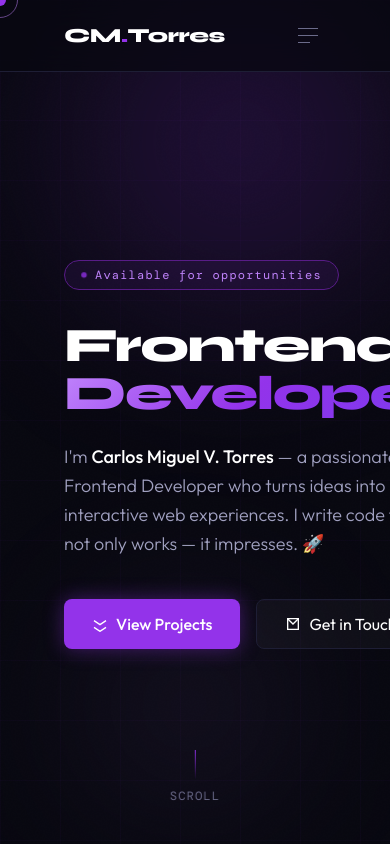
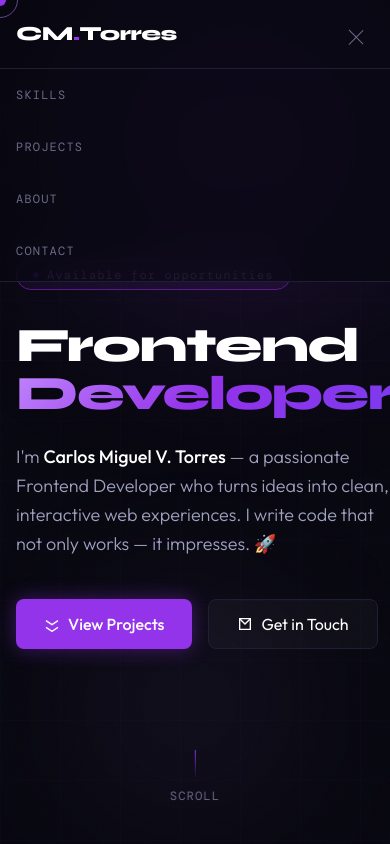
Before and after one commit to JenxxAI/carlos-portfolio, a Next.js app: page / in a window 390 px wide. Both pictures are taken after a click on the button "Open menu". Shown: the top 844 px of the page. Built offline with nearby package versions, Linux system fonts and the light colour scheme; a web font is replaced by a local one.

Commit message:
feat: make portfolio fully mobile responsive

```diff
--- a/components/About.tsx
+++ b/components/About.tsx
@@ -12,10 +12,10 @@ export default function About() {
   return (
     <section
       id="about"
-      className="py-24 px-16 grid gap-16 items-center"
+      className="py-24 px-4 sm:px-8 lg:px-16 grid gap-16 items-center"
       style={{
         background: '#0d0d1a',
-        gridTemplateColumns: 'repeat(auto-fit, minmax(300px, 1fr))',
+        gridTemplateColumns: 'repeat(auto-fit, minmax(min(300px, 100%), 1fr))',
       }}
     >
       {/* Left: text */}
--- a/components/Contact.tsx
+++ b/components/Contact.tsx
@@ -23,7 +23,7 @@ const socials = [
 
 export default function Contact() {
   return (
-    <section id="contact" className="py-32 px-16 text-center" style={{ background: '#080810' }}>
+    <section id="contact" className="py-32 px-4 sm:px-8 lg:px-16 text-center" style={{ background: '#080810' }}>
       <div className="max-w-xl mx-auto">
         <ScrollReveal>
           <p className="font-mono text-xs text-purple tracking-[0.15em] uppercase mb-2">
--- a/components/Footer.tsx
+++ b/components/Footer.tsx
@@ -1,7 +1,7 @@
 export default function Footer() {
   return (
     <footer
-      className="flex justify-between items-center px-16 py-8 flex-wrap gap-3"
+      className="flex justify-between items-center px-4 sm:px-8 lg:px-16 py-8 flex-wrap gap-3"
       style={{ borderTop: '1px solid #1e1e35' }}
     >
       <p className="font-mono text-xs tracking-widest" style={{ color: '#6b6b8a' }}>
--- a/components/Hero.tsx
+++ b/components/Hero.tsx
@@ -4,8 +4,7 @@ export default function Hero() {
   return (
     <section
       id="hero"
-      className="relative min-h-screen flex items-center overflow-hidden"
-      style={{ padding: '8rem 4rem 4rem' }}
+      className="relative min-h-screen flex items-center overflow-hidden px-4 sm:px-8 lg:px-20 pt-32 pb-16"
     >
       {/* Grid background */}
       <div className="hero-grid" />
--- a/components/Navbar.tsx
+++ b/components/Navbar.tsx
@@ -2,6 +2,7 @@
 
 import Link from 'next/link'
 import { usePathname } from 'next/navigation'
+import { useState } from 'react'
 
 const links = [
   { href: '/#skills', label: 'Skills' },
@@ -12,16 +13,18 @@ const links = [
 
 export default function Navbar() {
   const pathname = usePathname()
+  const [open, setOpen] = useState(false)
 
   return (
     <nav
-      className="fixed top-0 left-0 right-0 z-[100] flex justify-between items-center px-16 py-5"
+      className="fixed top-0 left-0 right-0 z-[100]"
       style={{
         backdropFilter: 'blur(20px)',
         background: 'rgba(8,8,16,0.7)',
         borderBottom: '1px solid #1e1e35',
       }}
     >
+      <div className="flex justify-between items-center px-4 sm:px-8 lg:px-16 py-5">
         <Link href="/" className="font-syne font-extrabold text-xl tracking-tight text-white">
           CM<span className="text-purple">.</span>Torres
         </Link>
@@ -39,12 +42,46 @@ export default function Navbar() {
           ))}
         </ul>
 
-      {/* Mobile menu icon */}
-      <button className="md:hidden flex flex-col gap-1.5 p-2" aria-label="Menu">
-        <span className="w-5 h-px bg-muted block" />
-        <span className="w-5 h-px bg-muted block" />
-        <span className="w-3 h-px bg-muted block" />
+        {/* Mobile hamburger */}
+        <button
+          className="md:hidden flex flex-col gap-1.5 p-2"
+          aria-label={open ? 'Close menu' : 'Open menu'}
+          onClick={() => setOpen(prev => !prev)}
+        >
+          {open ? (
+            <>
+              <span className="w-5 h-px bg-muted block rotate-45 translate-y-[6.5px] transition-transform duration-200" />
+              <span className="w-5 h-px bg-muted block -rotate-45 transition-transform duration-200" />
+            </>
+          ) : (
+            <>
+              <span className="w-5 h-px bg-muted block transition-transform duration-200" />
+              <span className="w-5 h-px bg-muted block transition-transform duration-200" />
+              <span className="w-3 h-px bg-muted block transition-transform duration-200" />
+            </>
+          )}
         </button>
+      </div>
+
+      {/* Mobile dropdown */}
+      {open && (
+        <ul
+          className="md:hidden flex flex-col list-none px-4 pb-5 gap-4"
+          style={{ borderTop: '1px solid #1e1e35' }}
+        >
+          {links.map(link => (
+            <li key={link.href} className="pt-3">
+              <Link
+                href={link.href}
+                onClick={() => setOpen(false)}
+                className="font-mono text-xs text-muted uppercase tracking-widest hover:text-purple-light transition-colors duration-200"
+              >
+                {link.label}
+              </Link>
+            </li>
+          ))}
+        </ul>
+      )}
     </nav>
   )
 }
--- a/components/Projects.tsx
+++ b/components/Projects.tsx
@@ -3,7 +3,7 @@ import { projects } from './data/projects'
 
 export default function Projects() {
   return (
-    <section id="projects" className="py-24 px-16" style={{ background: '#080810' }}>
+    <section id="projects" className="py-24 px-4 sm:px-8 lg:px-16" style={{ background: '#080810' }}>
       <ScrollReveal>
         <p className="font-mono text-xs text-purple tracking-[0.15em] uppercase mb-2">
           // My Work
@@ -18,7 +18,7 @@ export default function Projects() {
         </h2>
       </ScrollReveal>
 
-      <div className="grid gap-6" style={{ gridTemplateColumns: 'repeat(auto-fill, minmax(340px, 1fr))' }}>
+      <div className="grid gap-6" style={{ gridTemplateColumns: 'repeat(auto-fill, minmax(min(340px, 100%), 1fr))' }}>
         {projects.map((project, i) => (
           <ScrollReveal key={project.id} delay={i * 100}>
             <div
--- a/components/Skills.tsx
+++ b/components/Skills.tsx
@@ -3,7 +3,7 @@ import { skillCategories } from './data/skills'
 
 export default function Skills() {
   return (
-    <section id="skills" className="py-24 px-16" style={{ background: '#0d0d1a' }}>
+    <section id="skills" className="py-24 px-4 sm:px-8 lg:px-16" style={{ background: '#0d0d1a' }}>
       <ScrollReveal>
         <p className="font-mono text-xs text-purple tracking-[0.15em] uppercase mb-2">
           // Expertise
@@ -18,7 +18,7 @@ export default function Skills() {
         </h2>
       </ScrollReveal>
 
-      <div className="grid gap-6" style={{ gridTemplateColumns: 'repeat(auto-fill, minmax(280px, 1fr))' }}>
+      <div className="grid gap-6" style={{ gridTemplateColumns: 'repeat(auto-fill, minmax(min(280px, 100%), 1fr))' }}>
         {skillCategories.map((cat, i) => (
           <ScrollReveal key={cat.title} delay={i * 80}>
             <div
```
Lines whose indentation alone changed are shown as unchanged.
